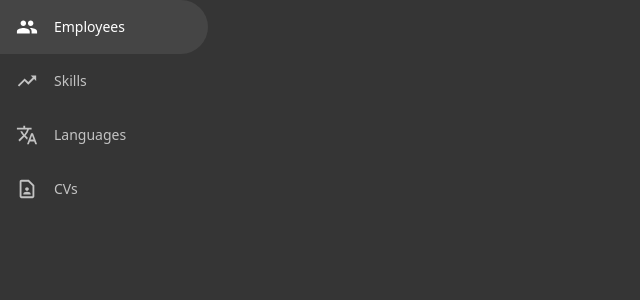
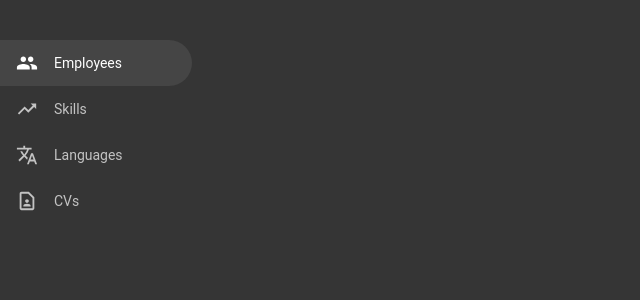
Before and after one commit to UlyanaFilkova/TalentHub, a Nuxt app: page / in a window 1280 px wide. Shown: the top 300 px of the page, without its empty margins (0-640 px from the left). Built offline with nearby package versions, Linux system fonts and the light colour scheme.

Commit message:
add hover animation and global font

```diff
--- a/assets/styles/main.css
+++ b/assets/styles/main.css
@@ -3,3 +3,7 @@
 @tailwind base;
 @tailwind components;
 @tailwind utilities;
+
+body {
+	@apply font-sans;
+}
--- a/components/SidebarItem.vue
+++ b/components/SidebarItem.vue
@@ -1,13 +1,19 @@
 <template>
 	<NuxtLink
 		:to="item.link"
-		class="hover:bg-sidebar-hover flex items-center gap-4 rounded-br-[31px] rounded-tr-[31px] py-4 pl-4"
+		:class="[
+			'flex items-center gap-4 rounded-br-[31px] rounded-tr-[31px] py-3 pl-4 transition duration-200 ease-in-out hover:bg-sidebar-hover',
+			item.isActive ? 'bg-sidebar-hover text-active-color' : '',
+		]"
 	>
 		<div>
 			<component :is="item.icon" :color="color" width="22px" />
 		</div>
 
-		<span class="text-sm font-medium" :style="{ color: color }">
+		<span
+			class="text-sm"
+			:class="item.isActive ? 'text-active-color' : 'text-inactive-color'"
+		>
 			{{ item.text }}
 		</span>
 	</NuxtLink>
--- a/components/TheSidebar.vue
+++ b/components/TheSidebar.vue
@@ -1,6 +1,6 @@
 <template>
 	<aside>
-		<nav>
+		<nav class="gap- flex flex-col">
 			<SidebarItem v-for="item in items" :key="item.text" :item="item" />
 		</nav>
 	</aside>
--- a/layouts/default.vue
+++ b/layouts/default.vue
@@ -1,7 +1,7 @@
 <template>
 	<div class="flex min-h-screen flex-col bg-background">
 		<div class="flex flex-1 gap-6">
-			<TheSidebar class="w-52" />
+			<TheSidebar class="w-48 pt-10" />
 
 			<div class="flex flex-1 flex-col gap-3">
 				<TheHeader class="h-10" />
--- a/nuxt.config.ts
+++ b/nuxt.config.ts
@@ -4,7 +4,6 @@ export default defineNuxtConfig({
 	compatibilityDate: '2024-11-01',
 	devtools: { enabled: false },
 	modules: ['@nuxt/eslint'],
-
 	css: ['~/assets/styles/main.css'],
 	postcss: {
 		plugins: {
--- a/package.json
+++ b/package.json
@@ -21,6 +21,7 @@
   },
   "devDependencies": {
     "@nuxt/eslint": "^0.7.5",
+    "@nuxtjs/google-fonts": "^3.2.0",
     "autoprefixer": "^10.4.20",
     "eslint": "^9.18.0",
     "eslint-plugin-prettier": "^5.2.3",
--- a/tailwind.config.js
+++ b/tailwind.config.js
@@ -16,6 +16,9 @@ export default {
 				'active-color': 'var(--color-active-text)',
 				'inactive-color': 'var(--color-inactive-text)',
 			},
+			fontFamily: {
+				sans: ['Roboto', 'ui-sans-serif', 'system-ui'],
+			},
 		},
 	},
 	plugins: [],
```
Also changed, not shown: 1 other file (tests, documents, lock files or other folders).
